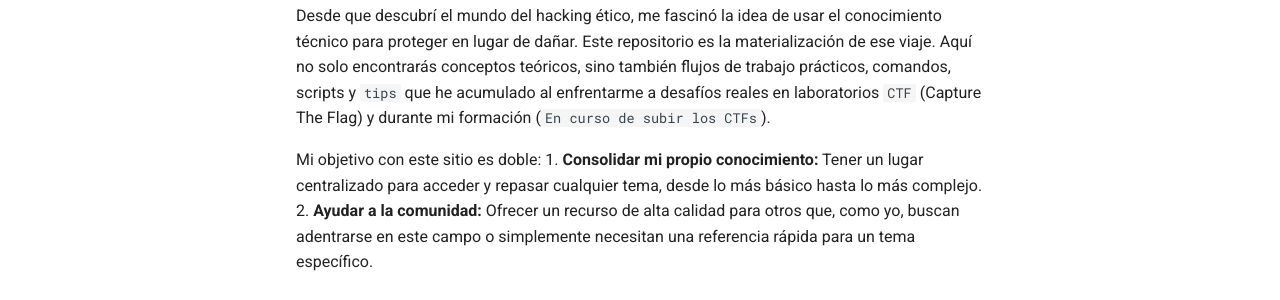
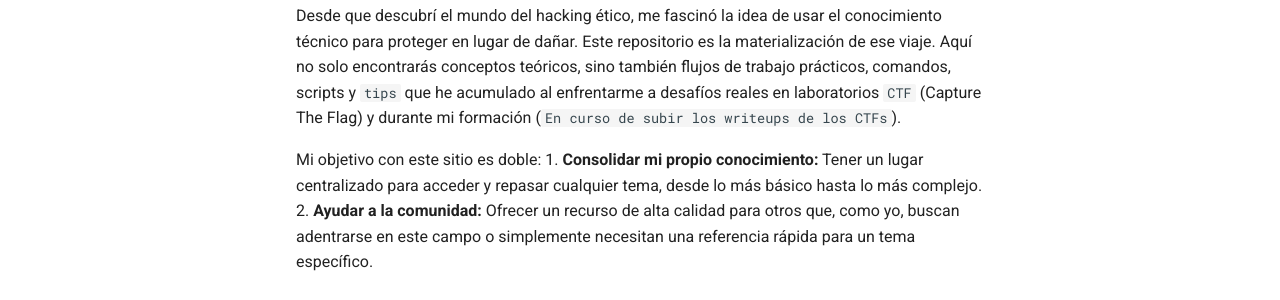
Before and after one commit to BrianLopezM99/my-docs, an MkDocs documentation site: the page built from docs/index.md, in a window 1280 px wide and 900 px high. Shown: the part 444-744 px from the top of the window. Built offline with MkDocs 1.6.1 and Material for MkDocs 9.7.7, drawn with Linux system fonts in a browser that asks for light colours.

Commit message:
upload index

```diff
--- a/docs/index.md
+++ b/docs/index.md
@@ -6,7 +6,7 @@
 
 ## 📖 El Viaje de un Hacker Ético
 
-Desde que descubrí el mundo del hacking ético, me fascinó la idea de usar el conocimiento técnico para proteger en lugar de dañar. Este repositorio es la materialización de ese viaje. Aquí no solo encontrarás conceptos teóricos, sino también flujos de trabajo prácticos, comandos, scripts y `tips` que he acumulado al enfrentarme a desafíos reales en laboratorios `CTF` (Capture The Flag) y durante mi formación (`En curso de subir los CTFs`).
+Desde que descubrí el mundo del hacking ético, me fascinó la idea de usar el conocimiento técnico para proteger en lugar de dañar. Este repositorio es la materialización de ese viaje. Aquí no solo encontrarás conceptos teóricos, sino también flujos de trabajo prácticos, comandos, scripts y `tips` que he acumulado al enfrentarme a desafíos reales en laboratorios `CTF` (Capture The Flag) y durante mi formación (`En curso de subir los writeups de los CTFs`).
 
 Mi objetivo con este sitio es doble:
 1.  **Consolidar mi propio conocimiento:** Tener un lugar centralizado para acceder y repasar cualquier tema, desde lo más básico hasta lo más complejo.
```
Also changed, not shown: site/index.html, site/search/search_index.json.
